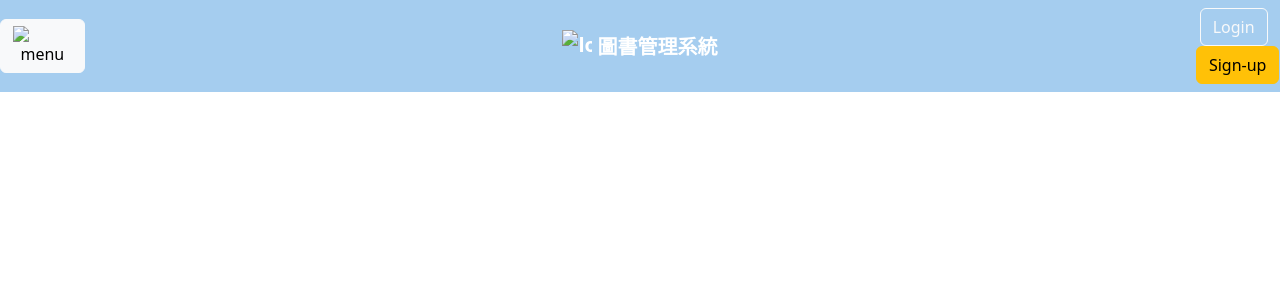
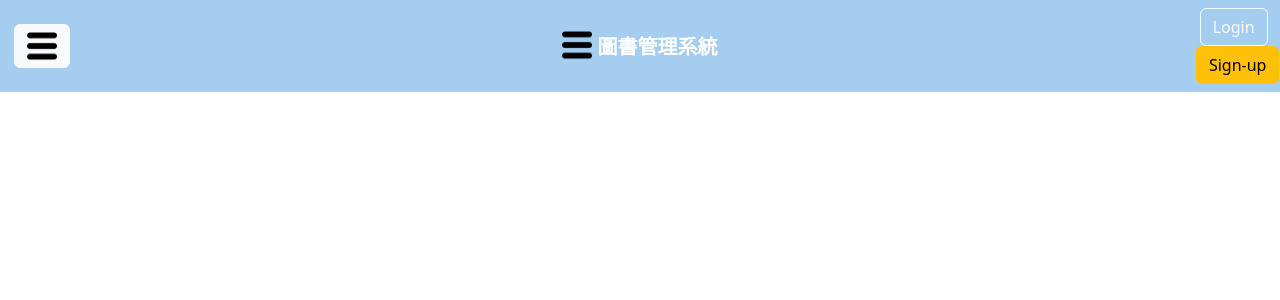
Before and after one commit to yuyin-emily/BookMaintenanceSystem, a Django app: template templates/base/base.html in a window 1280 px wide. Shown: the top 300 px of the page. Run offline with Django 4.2, Linux system fonts and the light colour scheme; the template is opened without the code that fills it, so the values that code supplies are empty; parts of the project's set-up code (start-up, migrations or seed data) failed here and were passed over.

Commit message:
%url src

```diff
--- a/BookMaintenanceSystem/urls.py
+++ b/BookMaintenanceSystem/urls.py
@@ -10,14 +10,14 @@ urlpatterns = [
 
     path("admin/", admin.site.urls),
 
-    path("", bviews.search),
+    path("", bviews.search,name="Book"),
     # path("create/", bviews.create),
     # path("edit/", bviews.edit),
     # path("details/", bviews.details),
     # path("lend_record/", bviews.lend_record),
 
     path("login/", aviews.sign_in),
-    path("log_out/", aviews.log_out),
+    path("log_out/", aviews.log_out,name="Logout"),
     path("register/", aviews.register),
 
 ]
--- a/templates/base/base.html
+++ b/templates/base/base.html
@@ -23,12 +23,12 @@
         <div class=" col-sm-1" style="text-align: center;">
             <button class="btn btn-light" type="button" data-bs-toggle="offcanvas"
                 data-bs-target="#offcanvasWithBothOptions" aria-controls="offcanvasWithBothOptions">
-                <img width="30" height="30" alt="menu">
+                <img src="static/images/menu.png" width="30" height="30" alt="menu">
             </button>
         </div>
         <a href="{% url 'Book' %}" class="navbar-brand mx-auto col-sm-10"
             style="font-weight: bold;text-align: center;">
-            <img width="30" height="30" class="d-inline-block align-top" alt="logo">
+            <img src="static/images/menu.png" width="30" height="30" class="d-inline-block align-top" alt="logo">
             <span style="vertical-align: middle;">圖書管理系統</span>
         </a>
         <div class="col-sm-1" style="text-align: center;">
```
